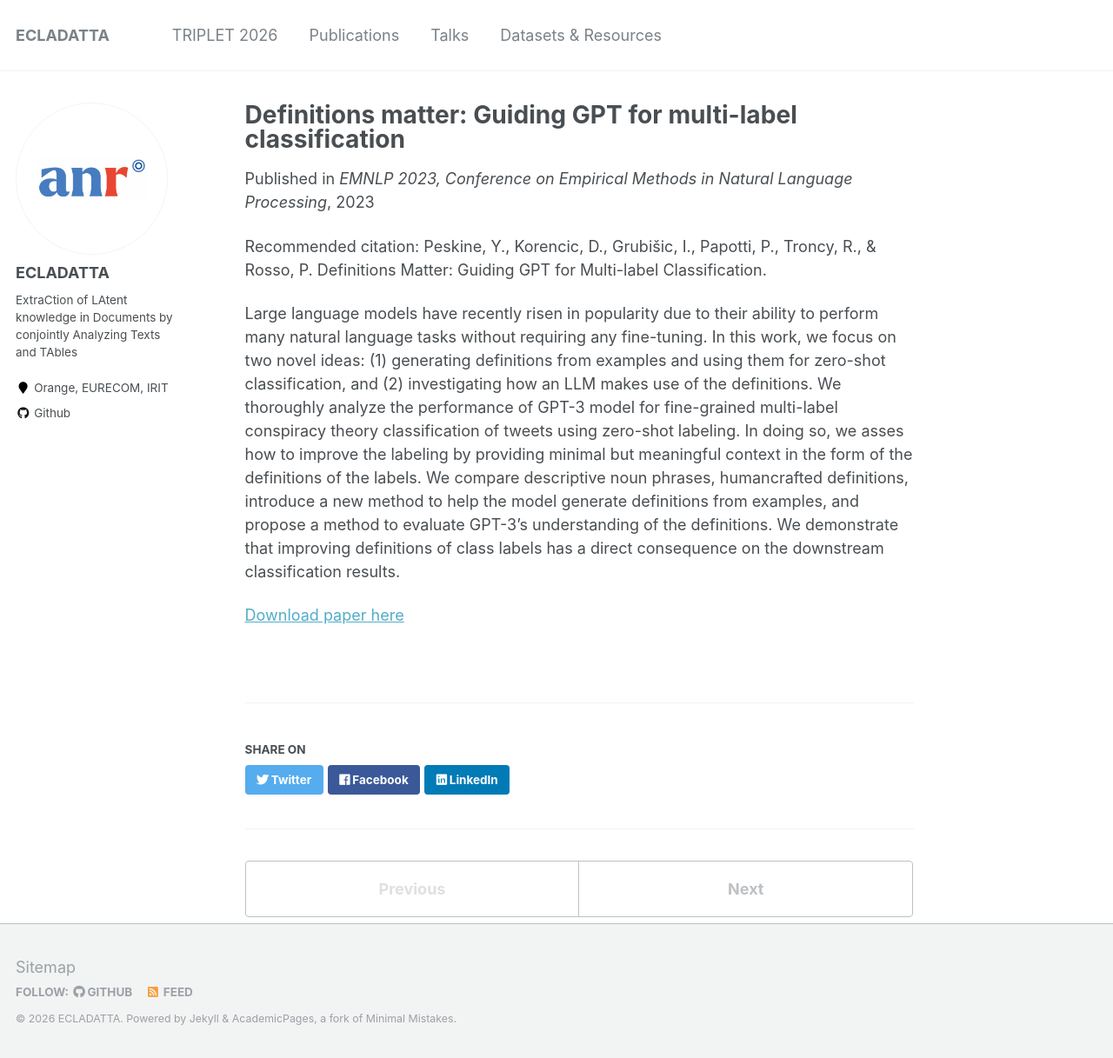
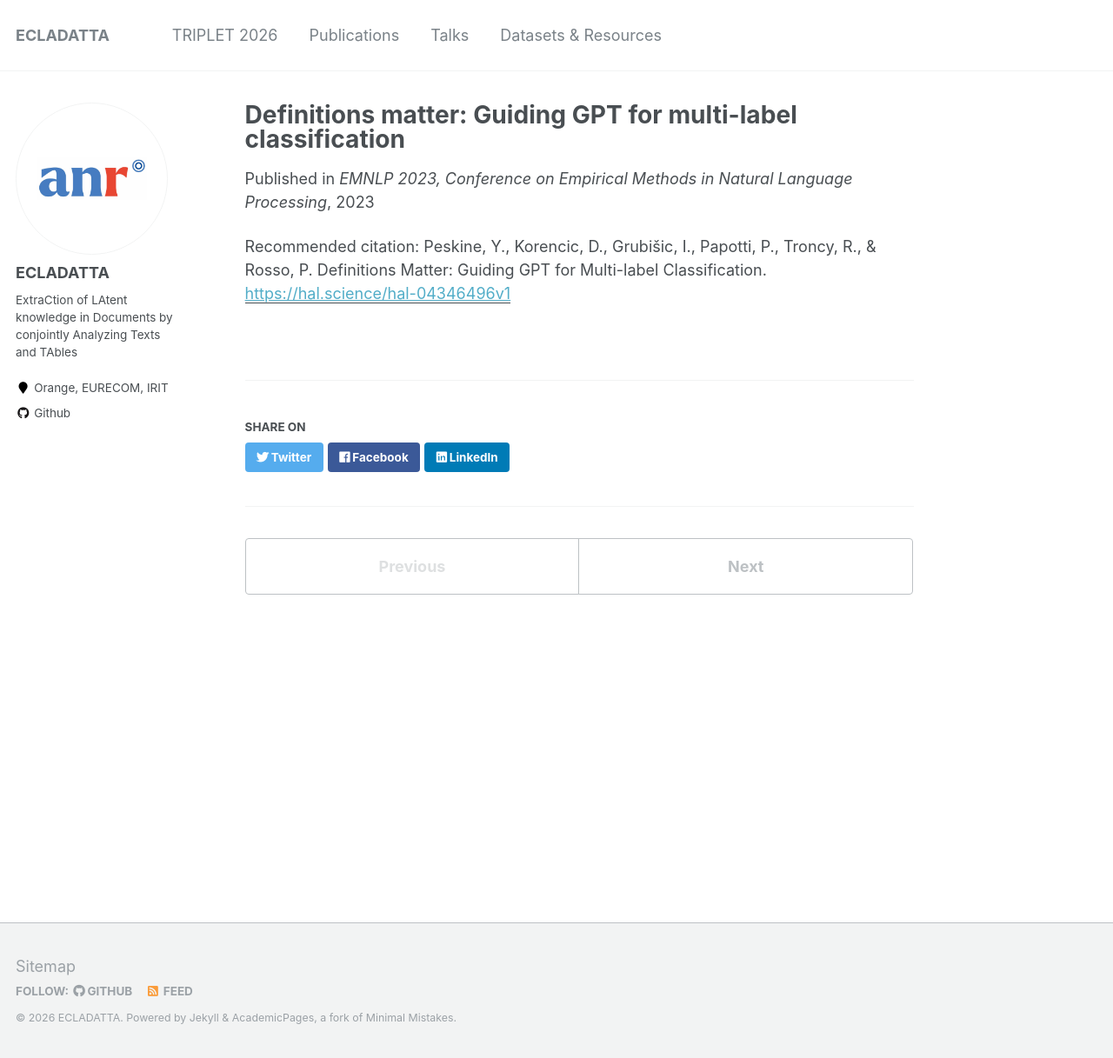
Before and after one commit to ecladatta/ecladatta.github.io, a Jekyll site: the page built from _publications/2023-12-paper.md, in a window 1280 px wide and 1217 px high. Shown: the whole window at 87% size. Built offline with Jekyll 4.4.1, drawn with Linux system fonts in a browser that asks for light colours.

Commit message:
Update 2023-12-paper.md

```diff
--- a/_publications/2023-12-paper.md
+++ b/_publications/2023-12-paper.md
@@ -7,8 +7,6 @@ excerpt: 'Large language models have recently risen in popularity due to their a
 venue: "EMNLP 2023, Conference on Empirical Methods in Natural Language Processing"
 location: "Singapore, Singapore"
 date: 2023-12-06
+paperurl: https://hal.science/hal-04346496v1
 citation: 'Peskine, Y., Korencic, D., Grubišic, I., Papotti, P., Troncy, R., & Rosso, P. Definitions Matter: Guiding GPT for Multi-label Classification.'
 ---
-Large language models have recently risen in popularity due to their ability to perform many natural language tasks without requiring any fine-tuning. In this work, we focus on two novel ideas: (1) generating definitions from examples and using them for zero-shot classification, and (2) investigating how an LLM makes use of the definitions. We thoroughly analyze the performance of GPT-3 model for fine-grained multi-label conspiracy theory classification of tweets using zero-shot labeling. In doing so, we asses how to improve the labeling by providing minimal but meaningful context in the form of the definitions of the labels. We compare descriptive noun phrases, humancrafted definitions, introduce a new method to help the model generate definitions from examples, and propose a method to evaluate GPT-3’s understanding of the definitions. We demonstrate that improving definitions of class labels has a direct consequence on the downstream classification results.
-
-[Download paper here](https://www.eurecom.fr/en/publication/7504)
```
